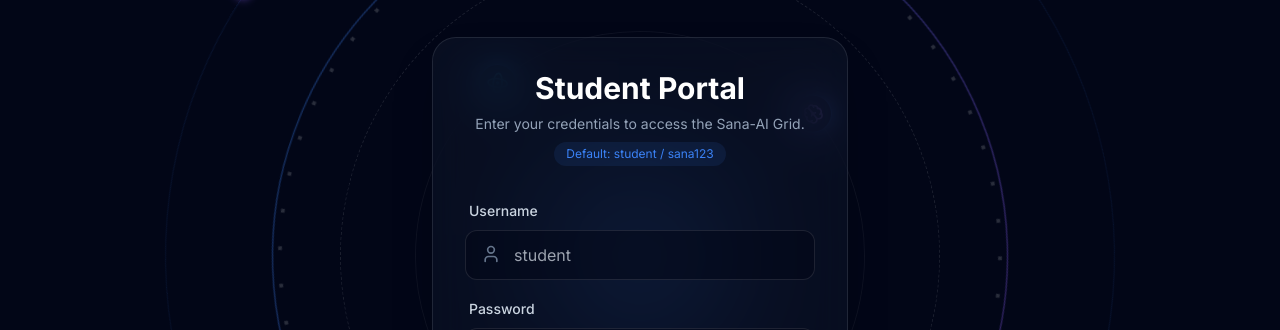
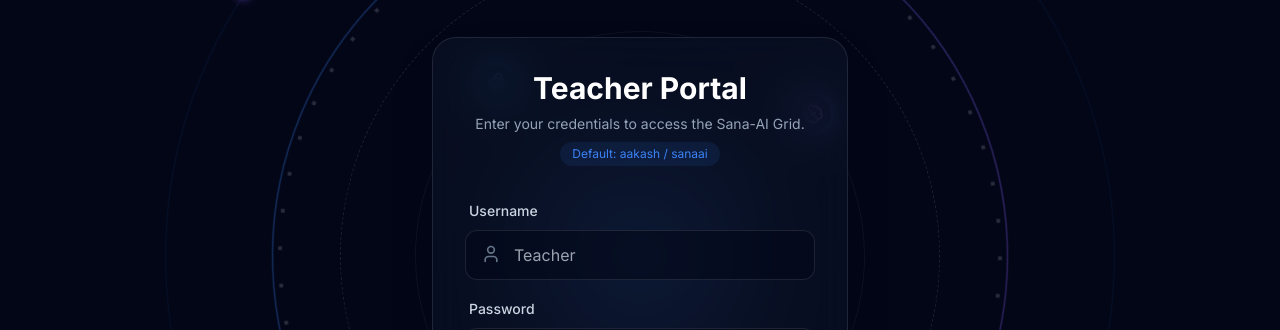
Before and after one commit to rajyashhh/Sana-AI, a Next.js app: page /login in a window 1280 px wide. Shown: the part 144-474 px from the top of the page. Built offline with nearby package versions, Linux system fonts and the light colour scheme.

Commit message:
minor change

```diff
--- a/src/app/dashboard/page.tsx
+++ b/src/app/dashboard/page.tsx
@@ -10,7 +10,7 @@
       <main className="min-h-screen bg-brand-dark pt-24 px-6">
         <Navbar />
         <div className="max-w-6xl mx-auto">
-          <h1 className="text-4xl font-bold text-white mb-2">Welcome back, Student.</h1>
+          <h1 className="text-4xl font-bold text-white mb-2">Welcome back, Teacher.</h1>
           <p className="text-slate-400 mb-12">Here is your Sana-AI learning grid.</p>
 
           <div className="grid md:grid-cols-3 gap-6">
--- a/src/app/login/page.tsx
+++ b/src/app/login/page.tsx
@@ -31,10 +31,10 @@
           className="bg-slate-900/50 backdrop-blur-xl border border-white/10 p-8 rounded-3xl shadow-2xl"
         >
           <div className="text-center mb-8">
-            <h1 className="text-3xl font-bold text-white mb-2">Student Portal</h1>
+            <h1 className="text-3xl font-bold text-white mb-2">Teacher Portal</h1>
             <p className="text-slate-400 text-sm">Enter your credentials to access the Sana-AI Grid.</p>
             <div className="mt-2 text-xs bg-brand-primary/10 text-brand-primary py-1 px-3 rounded-full inline-block">
-              Default: student / sana123
+              Default: aakash / sanaai
             </div>
           </div>
 
@@ -48,7 +48,7 @@
                   value={username}
                   onChange={(e) => setUsername(e.target.value)}
                   className="w-full bg-slate-950/50 border border-white/10 rounded-xl py-3 pl-12 pr-4 text-white focus:outline-none focus:border-brand-primary transition-colors"
-                  placeholder="student"
+                  placeholder="Teacher"
                 />
               </div>
             </div>
--- a/src/components/layout/Navbar.tsx
+++ b/src/components/layout/Navbar.tsx
@@ -26,8 +26,8 @@
       ]
     : [
         { name: "Home", href: "/" },
-        { name: "About", href: "/#about" }, // Pointing to anchors on home
-        { name: "Features", href: "/#features" },
+        { name: "About", href: "/maintenance" }, // Pointing to anchors on home
+        { name: "Features", href: "/maintenance" },
       ];
 
   return (
@@ -71,7 +71,7 @@
               {isAuthenticated ? (
                 <div className="flex items-center gap-4">
                   <div className="flex items-center gap-2 text-white bg-white/5 px-3 py-1.5 rounded-full border border-white/10">
-                    <User size={14} /> <span className="text-xs">Student</span>
+                    <User size={14} /> <span className="text-xs">Teacher</span>
                   </div>
                   <Button variant="outline" onClick={logout} className="text-sm px-4 h-10">
                     <LogOut size={16} className="mr-2" /> Logout
```
